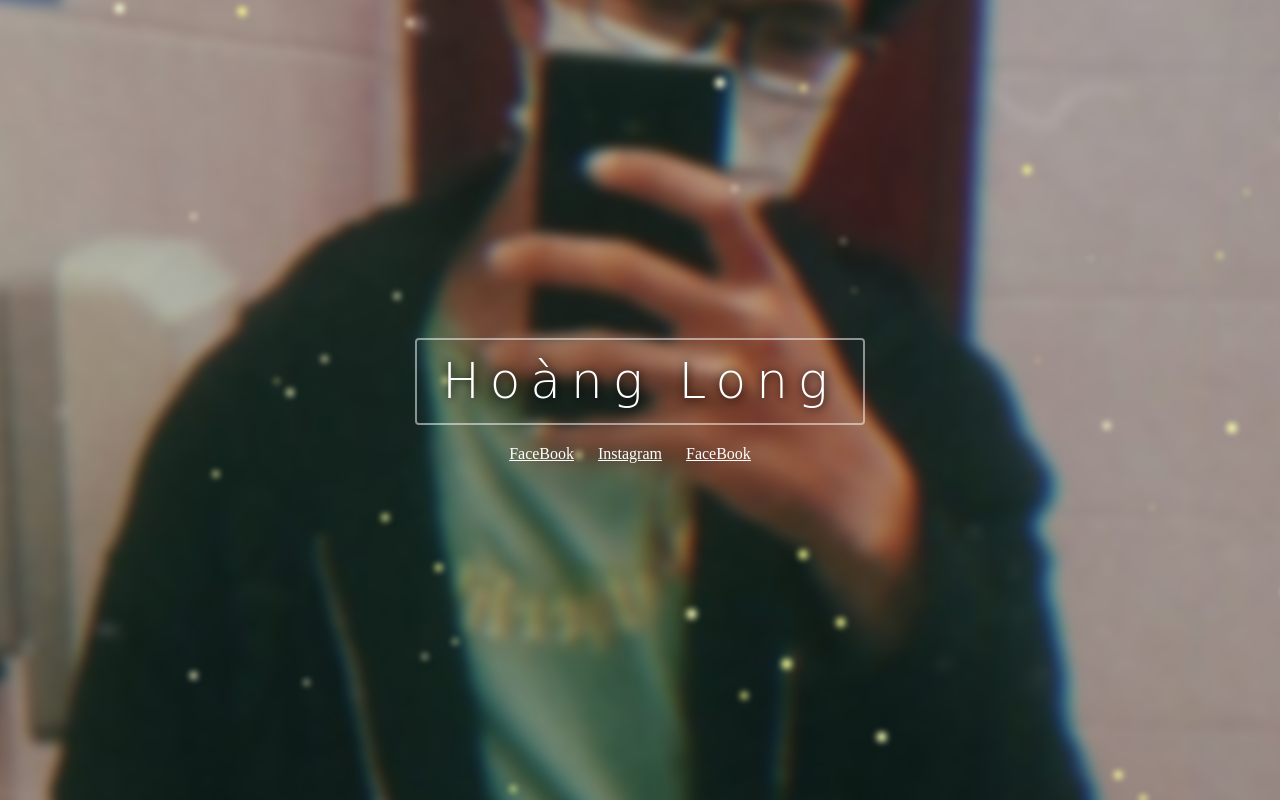
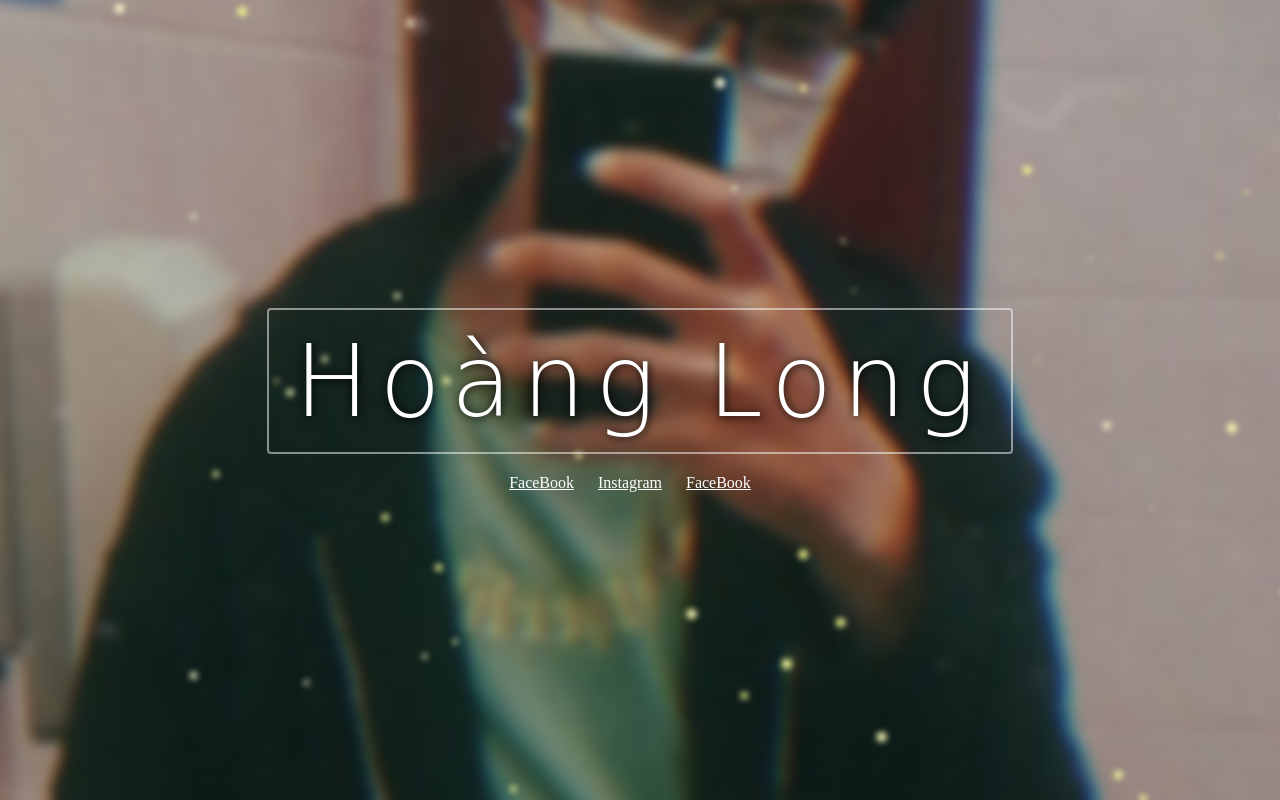
Before and after one commit to NgyenHoangLong/LongNguyen, a plain HTML site: page index.html in a window 1280 px wide. Drawn offline with Linux system fonts and the light colour scheme.

Commit message:
Update index.html

```diff
--- a/index.html
+++ b/index.html
@@ -15,7 +15,7 @@
 
     <div class="main" id="main">
 
-        <div class="title" style="font-size: 50px;">Hoàng Long</div>
+        <div class="title" style="font-size: 100px;">Hoàng Long</div>
 
 		<ul style="margin-top: 20px;">
 			<li style="list-style: none;">
```
